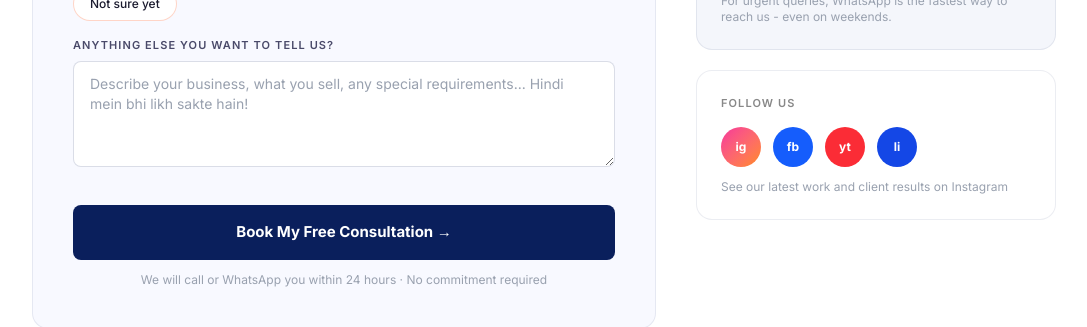
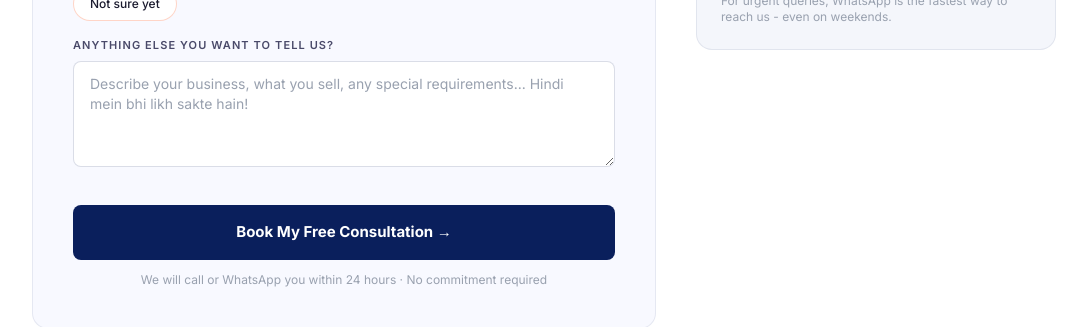
Before and after one commit to Balaji-Pathak/nextwebit2.1, a Next.js app: page /contact-us in a window 1280 px wide. Shown: the part 1764-2091 px from the top of the page, without its empty margins (96-1183 px from the left). Built offline with nearby package versions, Linux system fonts and the light colour scheme.

Commit message:
Added LinkedIn integration and improved contact page UX

```diff
--- a/app/contact-us/page.tsx
+++ b/app/contact-us/page.tsx
@@ -431,53 +431,6 @@ export default function ContactPage() {
                   </p>
                 </div>
               </div>
-
-              {/* Social links */}
-              <div className="cp-rv bg-white rounded-2xl p-6 border border-[#0A1F5C]/8">
-                <p className="text-[11px] font-semibold uppercase tracking-widest text-[#888] mb-4">
-                  Follow Us
-                </p>
-                <div className="flex gap-3 flex-wrap">
-                  {[
-                    {
-                      label: "Instagram",
-                      short: "ig",
-                      href: "#",
-                      color: "bg-gradient-to-br from-pink-500 to-orange-400",
-                    },
-                    {
-                      label: "Facebook",
-                      short: "fb",
-                      href: "#",
-                      color: "bg-blue-600",
-                    },
-                    {
-                      label: "YouTube",
-                      short: "yt",
-                      href: "#",
-                      color: "bg-red-500",
-                    },
-                    {
-                      label: "LinkedIn",
-                      short: "li",
-                      href: "#",
-                      color: "bg-blue-700",
-                    },
-                  ].map((s) => (
-                    <Link
-                      key={s.short}
-                      href={s.href}
-                      title={s.label}
-                      className={`h-10 w-10 rounded-full ${s.color} flex items-center justify-center text-white text-xs font-bold hover:-translate-y-0.5 hover:shadow-md transition-all duration-200`}
-                    >
-                      {s.short}
-                    </Link>
-                  ))}
-                </div>
-                <p className="text-xs text-gray-400 mt-3">
-                  See our latest work and client results on Instagram
-                </p>
-              </div>
             </div>
           </div>
         </div>
--- a/app/layout.tsx
+++ b/app/layout.tsx
@@ -77,6 +77,9 @@ export default function RootLayout({
               areaServed: "Rajasthan",
               description:
                 "Professional website development company for Rajasthan businesses.",
+              sameAs: [
+                "https://www.linkedin.com/company/nextwebit/"
+              ]
             }),
           }}
         />
```
